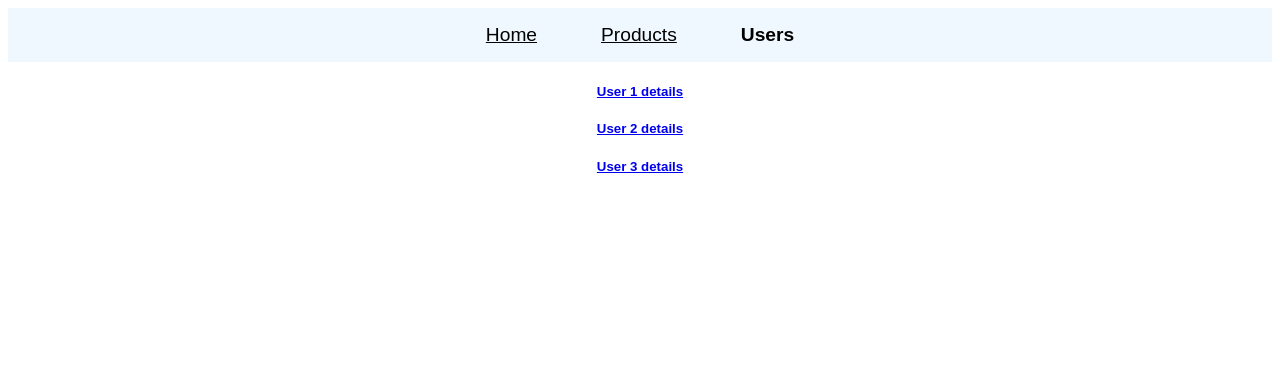
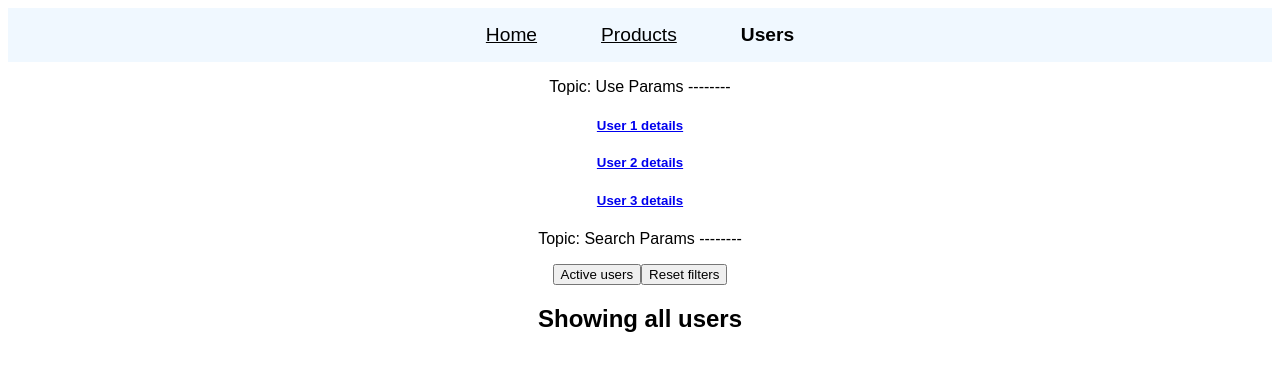
Before and after one commit to BesPredel63/react-route, a React (Create React App) app: page /users in a window 1280 px wide. Shown: the top 370 px of the page. Built offline with nearby package versions, Linux system fonts and the light colour scheme.

Commit message:
Настроены поисковые параметры в файле Users.jsx

```diff
--- a/src/pages/Users.jsx
+++ b/src/pages/Users.jsx
@@ -1,7 +1,10 @@
 import React from 'react';
-import {Link, Outlet} from "react-router-dom";
+import {Link, Outlet, useSearchParams} from "react-router-dom";
 
 const Users = () => {
+
+    const [searchParams, setSearchParams] = useSearchParams();
+    const showActiveUsers = searchParams.get('filter') === 'active';
 
     const users = [
         {id: 1, name: 'User 1 details'},
@@ -10,12 +13,31 @@ const Users = () => {
     ]
 
     return (
-        <div>
-            {users.map((item) => (
-                <Link to={`/users/${item.id}`} key={item.id}><h5>{item.name}</h5></Link>
-            ))}
-            <Outlet />
-        </div>
+        <>
+            <p>Topic: Use Params --------</p>
+            <div>
+                {users.map((item) => (
+                    <Link to={`/users/${item.id}`} key={item.id}>
+                        <h5>{item.name}</h5>
+                    </Link>
+                ))}
+                <Outlet />
+
+                {/* Search Params */}
+                <p>Topic: Search Params --------</p>
+                <div>
+                    <button onClick={() => setSearchParams({ filter: "active" })}>
+                        Active users
+                    </button>
+                    <button onClick={() => setSearchParams({})}>Reset filters</button>
+                </div>
+                {showActiveUsers ? (
+                    <h2>Show active users</h2>
+                ) : (
+                    <h2>Showing all users</h2>
+                )}
+            </div>
+        </>
     );
 };
 
```
